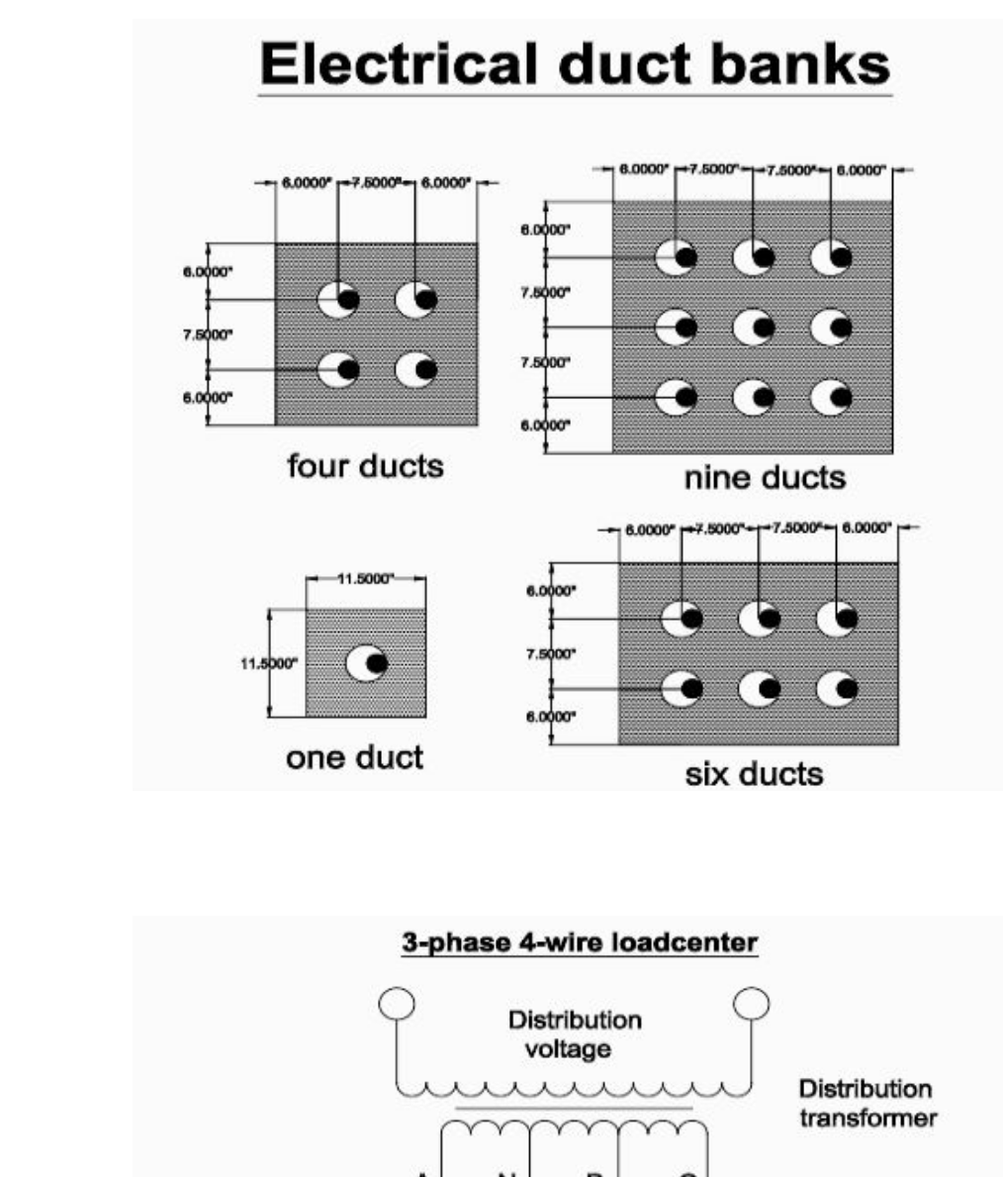
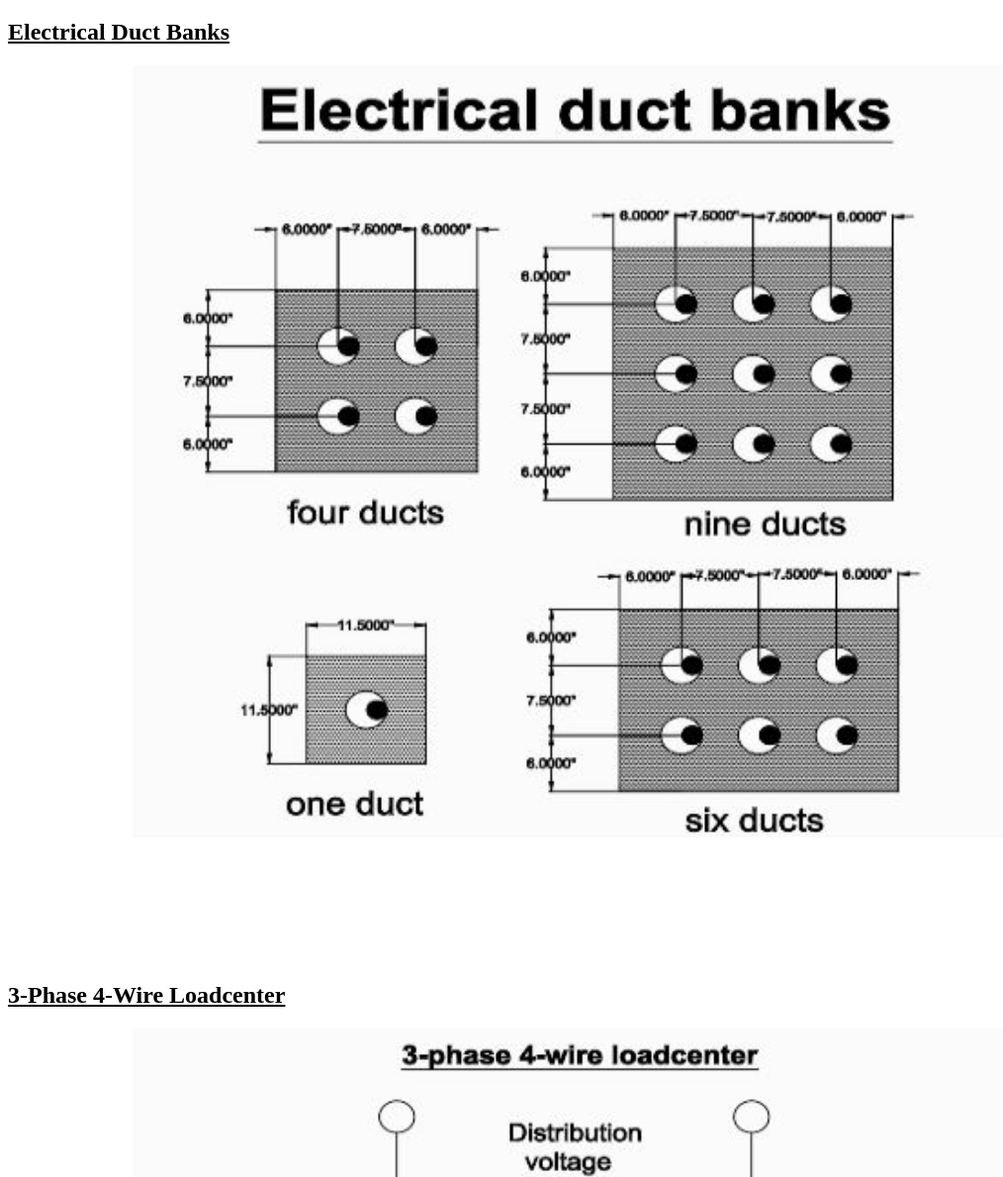
Before and after one commit to Shaikh-Abrar-Kabir/Electrical-Duct-Banks-and-3-Phase-4-Wire-Loadcenter, a plain HTML site: page index.html in a window 1280 px wide. Shown: the part 111-1300 px from the top of the page at 99% size, without its empty margins (0-1014 px from the left). Drawn offline with Linux system fonts and the light colour scheme.

Commit message:
Update index.html

```diff
--- a/index.html
+++ b/index.html
@@ -1,6 +1,9 @@
 <h1 style="padding-left:4%;padding-top: 2%;border-bottom: 1px solid #BDBDBD;"> Electrical Duct Banks and 3-Phase 4-Wire Loadcenter &nbsp &nbsp &nbsp &nbsp &nbsp &nbsp  &nbsp &nbsp &nbsp &nbsp &nbsp &nbsp  &nbsp &nbsp &nbsp &nbsp &nbsp &nbsp  &nbsp &nbsp &nbsp &nbsp &nbsp &nbsp  &nbsp &nbsp &nbsp &nbsp &nbsp &nbsp  &nbsp &nbsp &nbsp &nbsp &nbsp &nbsp &nbsp &nbsp &nbsp &nbsp &nbsp &nbsp  &nbsp &nbsp &nbsp &nbsp &nbsp &nbsp  &nbsp &nbsp &nbsp &nbsp &nbsp &nbsp</h1>
 
+<h2><u> Electrical Duct Banks</u></h2>
 
 <img src="duct.JPG" style="padding-bottom:10%;width:70%;object-fit:contain;pointer-events:none;padding-left:10%"/>
 
+<h2><u> 3-Phase 4-Wire Loadcenter</u></h2>
+
 <img src="duct2.JPG" style="width:70%;object-fit:contain;pointer-events:none;padding-left:10%"/>
```
